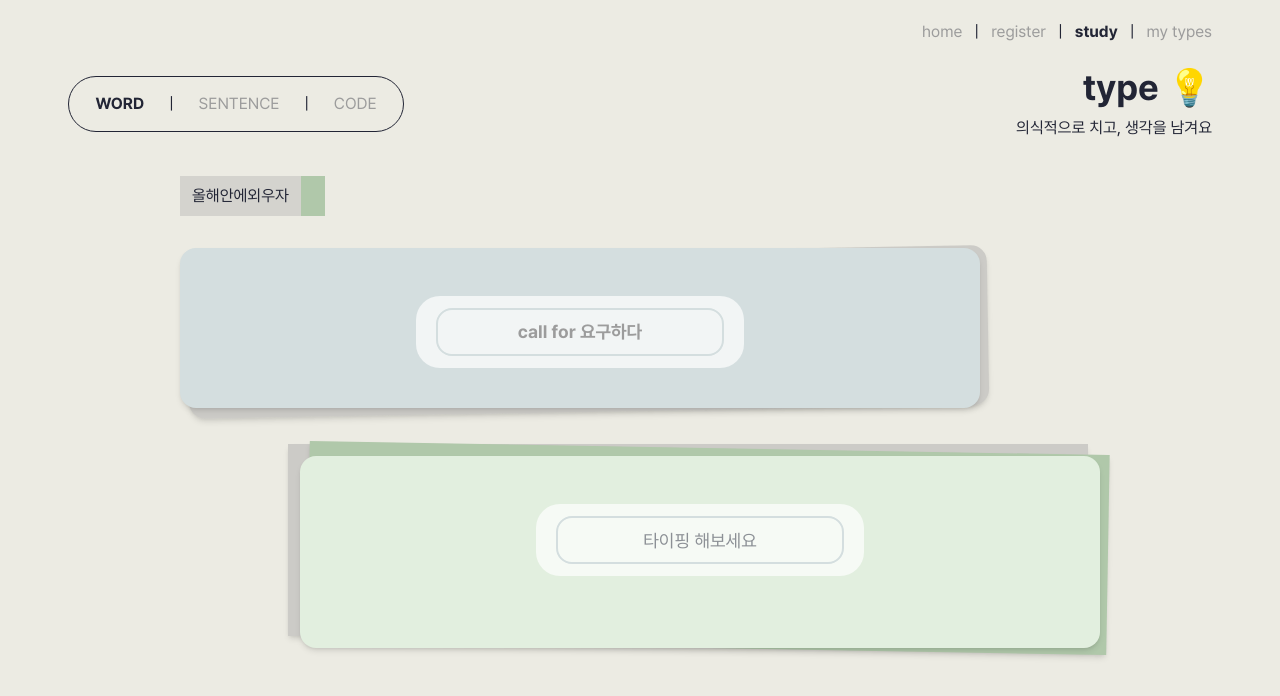
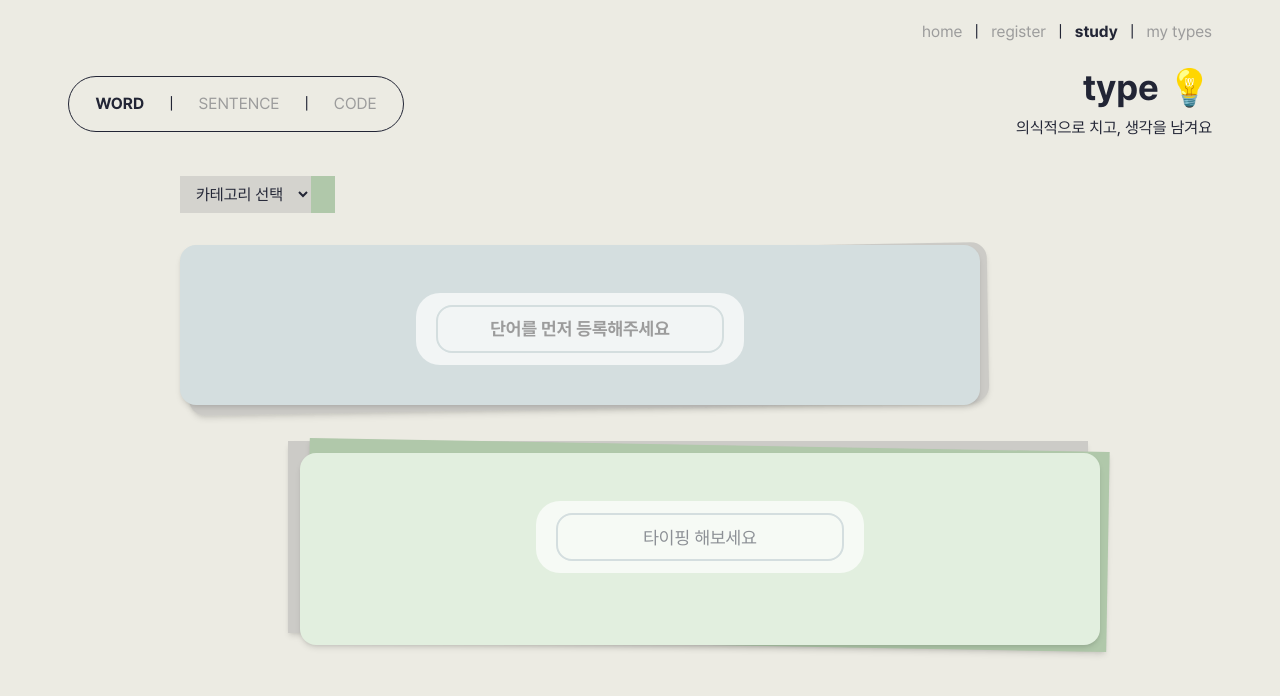
Before and after one commit to ummfieg/my-type, a Next.js app: page /study in a window 1280 px wide. Shown: the top 696 px of the page. Built offline with nearby package versions, Linux system fonts and the light colour scheme.

Commit message:
feat(page): study 페이지 로컬스토리지 데이터 반영

```diff
--- a/src/app/study/page.js
+++ b/src/app/study/page.js
@@ -7,28 +7,71 @@ import { useEffect, useState } from "react";
 
 export default function Study() {
   const pathName = usePathname();
+  const [userData, setUserData] = useState({});
   const [category, setCategory] = useState("WORD");
   const onSelect = (e) => {
     setCategory(e);
   };
+  const [userCategory, setUserCategory] = useState([]);
+  const [selectedCategory, setSelectedCategory] = useState("");
 
   const [typed, setTyped] = useState("");
-  const wordList = "call for 요구하다";
+  const [letters, setLetters] = useState([]);
+  const [currentIndex, setCurrentIndex] = useState(0);
+  const [showEffect, setShowEffect] = useState(false);
+
+  const isCorrect = typed === letters.join("");
 
   const onChangeInput = (e) => {
-    const value = e.target.value;
-    setTyped(value);
+    setTyped(e.target.value);
   };
-  const letters = wordList.split("");
 
-  const [showEffect, setShowEffect] = useState(false);
-  const isCorrect = typed === wordList;
   useEffect(() => {
-    if (isCorrect) {
+    const storedData = JSON.parse(localStorage.getItem("userData")) || {};
+    setUserData(storedData);
+  }, []);
+
+  useEffect(() => {
+    const categories = userData[category]
+      ? Object.keys(userData[category])
+      : [];
+
+    setUserCategory(categories);
+    setSelectedCategory(categories[0] || "");
+    setCurrentIndex(0);
+  }, [category, userData]);
+
+  useEffect(() => {
+    setCurrentIndex(0);
+    setTyped("");
+  }, [category, selectedCategory]);
+
+  useEffect(() => {
+    const words = userData[category]?.[selectedCategory] || [];
+    const current = words[currentIndex] || "";
+    setLetters(current.split(""));
+    setTyped("");
+  }, [category, selectedCategory, currentIndex, userData]);
+
+  useEffect(() => {
+    if (isCorrect && letters.length > 0) {
       setShowEffect(true);
-      setTimeout(() => setShowEffect(false), 1000);
+      const timeout = setTimeout(() => setShowEffect(false), 1000);
+      return () => clearTimeout(timeout);
     }
-  }, [isCorrect]);
+  }, [isCorrect, letters]);
+
+  const handleKeyDown = (e) => {
+    if (!isCorrect) return;
+    if (e.key === "Enter") {
+      const words = userData[category]?.[selectedCategory] || [];
+
+      if (currentIndex < words.length - 1) {
+        setCurrentIndex((prev) => prev + 1);
+      }
+      e.preventDefault();
+    }
+  };
 
   return (
     <>
@@ -42,9 +85,20 @@ export default function Study() {
 
       <main className="w-full flex flex-col items-center px-6 mt-3 gap-2">
         <section className="flex justify-start ml-20 w-full md:w-[1000px]">
-          <div className="bg-sub/30 px-3 py-2">
-            <p className="text-20px">올해안에외우자</p>
-          </div>
+          <select
+            className="text-20px bg-sub/30 px-3 py-2"
+            value={selectedCategory}
+            onChange={(e) => setSelectedCategory(e.target.value)}
+          >
+            <option value="" disabled>
+              카테고리 선택
+            </option>
+            {userCategory.map((cat, idx) => (
+              <option key={idx} value={cat}>
+                {cat}
+              </option>
+            ))}
+          </select>
           <div className="bg-accent-dark px-3 py-2"></div>
         </section>
 
@@ -54,22 +108,27 @@ export default function Study() {
             <div className="w-full flex justify-center my-6">
               <div className="bg-white/70 rounded-3xl px-5 py-3">
                 <div className="flex items-center w-72 h-12 rounded-2xl border-2 border-main bg-transparent text-center text-lg font-medium justify-center">
-                  {letters.map((char, index) => {
+                  {letters && letters.length > 0 ? (
+                    letters.map((char, index) => {
                       let colorClass = "text-sub font-bold";
 
-                    if (index < typed.length) {
+                      if (typed && index < typed.length) {
                         colorClass =
                           typed[index] === char
                             ? "text-foreground font-bold"
                             : "text-point font-bold";
                       }
-
                       return (
                         <span key={index} className={colorClass}>
                           {char === " " ? "\u00A0" : char}
                         </span>
                       );
-                  })}
+                    })
+                  ) : (
+                    <span className="text-sub font-bold">
+                      단어를 먼저 등록해주세요
+                    </span>
+                  )}
                 </div>
               </div>
             </div>
@@ -91,6 +150,7 @@ export default function Study() {
                 <input
                   value={typed}
                   onChange={onChangeInput}
+                  onKeyDown={handleKeyDown}
                   className={`w-72 h-12 rounded-2xl border-2 border-main bg-transparent text-center text-lg font-medium focus:outline-none focus:border-accent-dark transition
 
   `}
```
Lines whose indentation alone changed are shown as unchanged.
